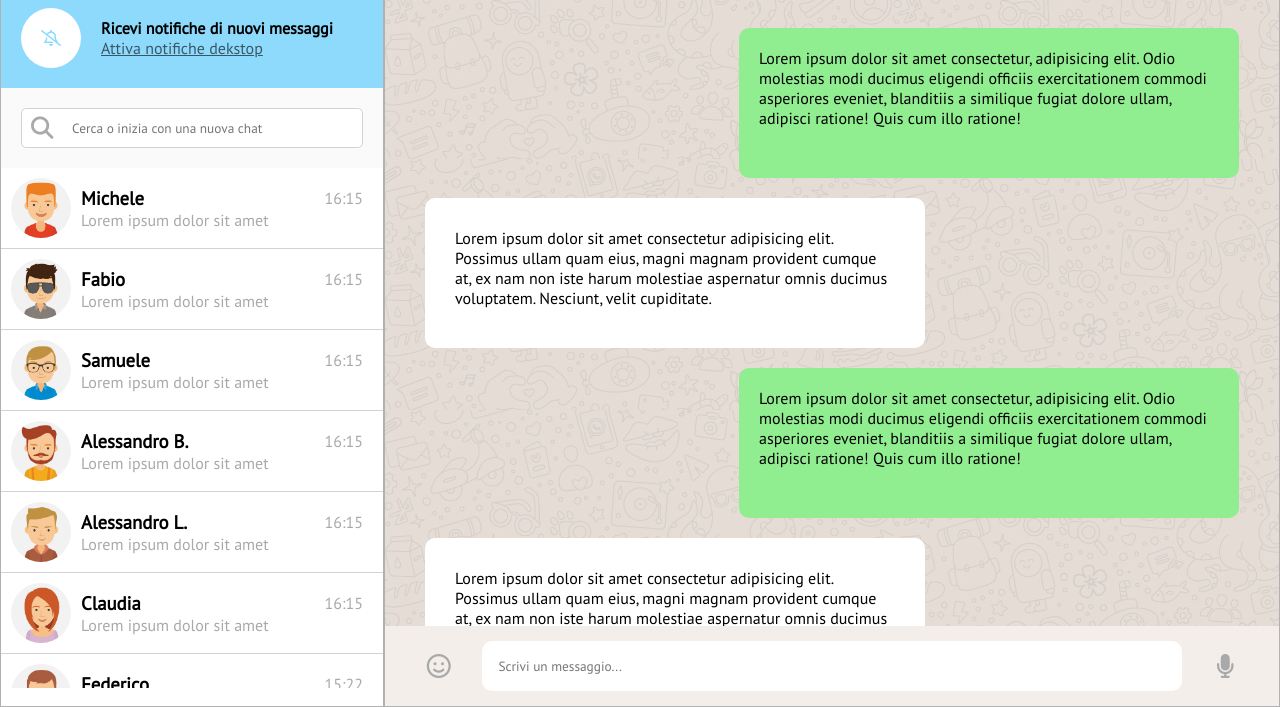
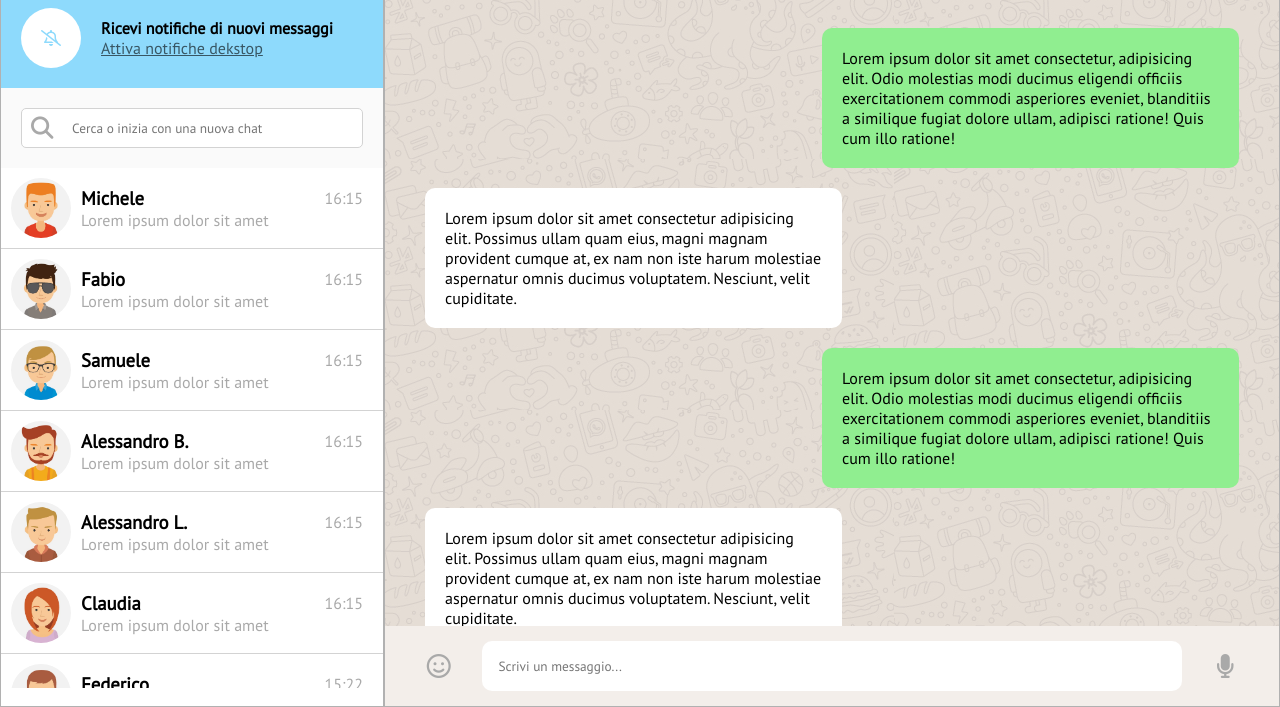
Before and after one commit to gregluca/html-css-boolzapp, a plain HTML site: page index.html in a window 1280 px wide. Shown: the part 93-800 px from the top of the page. Drawn offline with Linux system fonts and the light colour scheme.

Commit message:
Update: chat padding

```diff
--- a/css/style.css
+++ b/css/style.css
@@ -135,21 +135,18 @@ li p {
 .box-chat-white {
     width: 100%;
     display: flex;
-
 }
 .r {
-    width: 500px;
-    height: 150px;
+    width: 50%;
     background-color: lightgreen;
     border-radius: 10px;
     border: none;
 }
 .l {
-    width: 500px;
-    height: 150px;
+    width: 50%;
     background-color: white;
     color: black;
-    padding: 30px;
+    padding: 20px;
     border: none;
     border-radius: 10px;
 }
```
